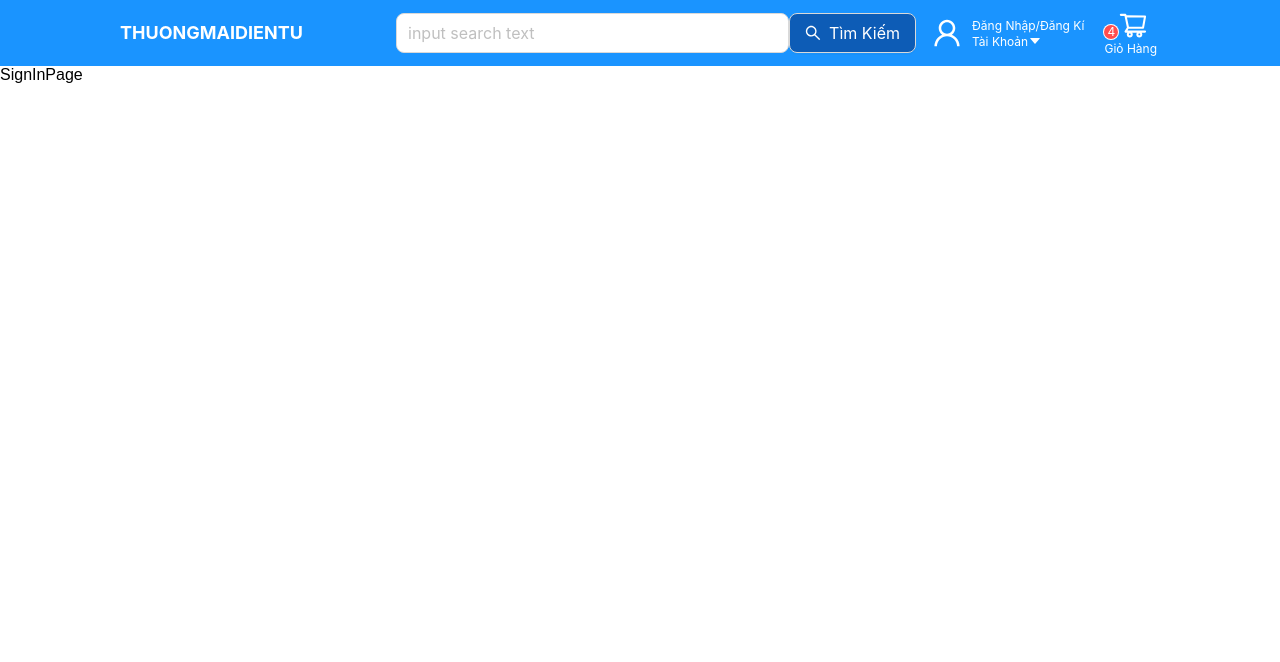
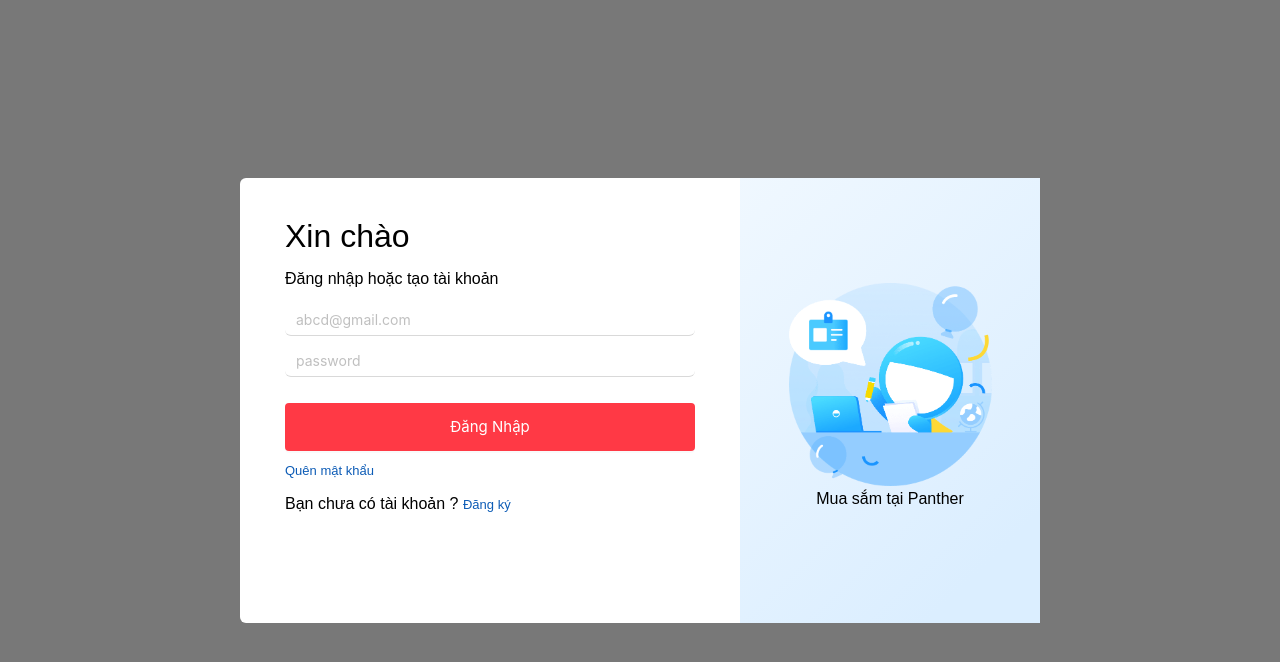
Before and after one commit to QuocTrungTDMU/Website_Ecomerce, a React (Create React App) app in the folder e_ecomerce_system/: page /sign-in in a window 1280 px wide. Shown: the top 662 px of the page. Built offline with nearby package versions, Linux system fonts and the light colour scheme.

Commit message:
Done UI sign-in and sign-up

```diff
--- a/e_ecomerce_system/src/App.js
+++ b/e_ecomerce_system/src/App.js
@@ -1,37 +1,37 @@
-import React, { Fragment } from 'react'
-import { BrowserRouter as Router, Routes, Route } from 'react-router-dom'
-import { routes } from './routes'
-import HeaderComponent from './components/HeaderComponent/HeaderComponent'
-import DefaultComponent from './components/DefaultComponent/DefaultComponent'
-import 'antd/dist/reset.css';
+import React, { Fragment } from "react";
+import { BrowserRouter as Router, Routes, Route } from "react-router-dom";
+import { routes } from "./routes";
+import HeaderComponent from "./components/HeaderComponent/HeaderComponent";
+import DefaultComponent from "./components/DefaultComponent/DefaultComponent";
+import "antd/dist/reset.css";
 
 function App() {
-  console.log(routes)
   return (
     <div>
-      <HeaderComponent />
+      {routes.isShowHeader && <HeaderComponent />}
       <Router>
         <Routes>
-
           {routes.map((route) => {
-            const Page = route.page
-            const Layout = routes.isShowHeader ? DefaultComponent : Fragment
+            const Page = route.page;
+            const Layout = routes.isShowHeader ? DefaultComponent : Fragment;
             return (
-              <Route path={route.path} element={
-                <>
-                  <Page />
-                  <Layout/>
-                </>
-              } />
-            )
+              <Route
+                path={route.path}
+                element={
+                  <>
+                    <Page />
+                    <Layout />
+                  </>
+                }
+              />
+            );
           })}
-
           {/* <Route path='order' element={<Order/>}/>
           <Route path='product' element={<Product/>}/> */}
         </Routes>
       </Router>
     </div>
-  )
+  );
 }
 
-export default App
+export default App;
--- a/e_ecomerce_system/src/components/HeaderComponent/HeaderComponent.jsx
+++ b/e_ecomerce_system/src/components/HeaderComponent/HeaderComponent.jsx
@@ -1,8 +1,17 @@
-import React from 'react'
-import { Badge, Col } from 'antd'
-import { WrapperHeader, WrapperHeaderAccount, WrapperTextHeader, WrapperTextHeaderSmall } from './style'
-import { UserOutlined, CaretDownOutlined, ShoppingCartOutlined } from '@ant-design/icons';
-import ButtonInputSearch from '../ButtonInputSearch/ButtonInputSearch';
+import React from "react";
+import { Badge, Col } from "antd";
+import {
+  WrapperHeader,
+  WrapperHeaderAccount,
+  WrapperTextHeader,
+  WrapperTextHeaderSmall,
+} from "./style";
+import {
+  UserOutlined,
+  CaretDownOutlined,
+  ShoppingCartOutlined,
+} from "@ant-design/icons";
+import ButtonInputSearch from "../ButtonInputSearch/ButtonInputSearch";
 const HeaderComponent = () => {
   return (
     <div>
@@ -12,35 +21,46 @@ const HeaderComponent = () => {
         </Col>
         <Col span={12}>
           <ButtonInputSearch
-          size="large"
-          bordered="false"
-          textButton="Tìm Kiếm"
-          placeholder="input search text"
+            size="large"
+            bordered="false"
+            textButton="Tìm Kiếm"
+            placeholder="input search text"
             // onSearch = {onSearch}
-            enterButton />
+            enterButton
+          />
         </Col>
-        <Col span={6} style={{display:'flex', gap:'20px', alignItems:'center' }}>
+        <Col
+          span={6}
+          style={{ display: "flex", gap: "20px", alignItems: "center" }}
+        >
           <WrapperHeaderAccount>
-            <UserOutlined style={{ fontSize: '30px' }} />
+            <UserOutlined style={{ fontSize: "30px" }} />
             <div>
-              <WrapperTextHeaderSmall style={{ fontSize: '12px' }}>Đăng Nhập/Đăng Kí</WrapperTextHeaderSmall>
+              <WrapperTextHeaderSmall style={{ fontSize: "12px" }}>
+                Đăng Nhập/Đăng Kí
+              </WrapperTextHeaderSmall>
               <div>
-                <WrapperTextHeaderSmall style={{ fontSize: '12px' }}>Tài Khoản</WrapperTextHeaderSmall>
+                <WrapperTextHeaderSmall style={{ fontSize: "12px" }}>
+                  Tài Khoản
+                </WrapperTextHeaderSmall>
                 <CaretDownOutlined />
               </div>
             </div>
           </WrapperHeaderAccount>
           <div>
-            <div>
-              <Badge count={4} size='small'/>
-            <ShoppingCartOutlined style={{ fontSize: '30px',color:'white' }}/>
-            <WrapperTextHeaderSmall>Giỏ Hàng</WrapperTextHeaderSmall>
+            <div  style={{ display: "flex" }}>
+              <ShoppingCartOutlined
+                style={{ fontSize: "30px", color: "white" }}/>
+              <div style={{display:'flex',flexDirection:'column'}}>
+                <Badge count={4} size="small" style={{marginBottom:'5px'}} />
+                <WrapperTextHeaderSmall>Giỏ Hàng</WrapperTextHeaderSmall>
+              </div>
             </div>
           </div>
         </Col>
       </WrapperHeader>
     </div>
-  )
-}
+  );
+};
 
-export default HeaderComponent
+export default HeaderComponent;
--- /dev/null
+++ b/e_ecomerce_system/src/components/InputFormComponent/InputFormComponent.jsx
@@ -0,0 +1,20 @@
+import React, { useState } from "react";
+import { Input } from "antd";
+import { WrapperInputStyle } from "./style";
+const InputFormComponent = (props) => {
+  const [valueInput, setValueInput] = useState("");
+  const { placeholder = "Nhập text", ...rests } = props;
+  return (
+    <>
+      <div>
+        <WrapperInputStyle
+          placeholder={placeholder}
+          value={valueInput}
+          {...rests}
+        ></WrapperInputStyle>
+      </div>
+    </>
+  );
+};
+
+export default InputFormComponent;
--- /dev/null
+++ b/e_ecomerce_system/src/components/InputFormComponent/style.js
@@ -0,0 +1,9 @@
+import { Input } from "antd";
+import styled from "styled-components";
+
+export const WrapperInputStyle = styled(Input)`
+    border-top: none;
+    border-right: none;
+    border-left: none;
+
+`
--- a/e_ecomerce_system/src/index.js
+++ b/e_ecomerce_system/src/index.js
@@ -17,7 +17,7 @@ root.render(
   </React.StrictMode>
 );
 
-// If you want to start measuring performance in your app, pass a function
+// If you want t  o start measuring performance in your app, pass a function
 // to log results (for example: reportWebVitals(console.log))
 // or send to an analytics endpoint. Learn more: https://bit.ly/CRA-vitals
 reportWebVitals();
--- a/e_ecomerce_system/src/pages/SignInPage/SignInPage.jsx
+++ b/e_ecomerce_system/src/pages/SignInPage/SignInPage.jsx
@@ -1,9 +1,69 @@
-import React from 'react'
+import React from "react";
+import { WrapperContainerLeft, WrapperContainerRight, WrapperTextLight } from "./style";
+import InputFormComponent from "../../components/InputFormComponent/InputFormComponent";
+import ButtonComponent from "../../components/ButtonComponent/ButtonComponent";
+import logologin from "../../assets/image/logo_login.png";
+import { Image } from "antd";
 
 const SignInPage = () => {
   return (
-    <div>SignInPage</div>
-  )
-}
+    <div
+      style={{
+        display: "flex",
+        alignItems: "center",
+        justifyContent: "center",
+        background: "rgba(0,0,0,0.53)",
+        height: "100vh",
+      }}
+    >
+      <div
+        style={{
+          width: "800px",
+          height: "445px",
+          borderRadius: "6px",
+          backgroundColor: "white",
+          display: "flex",
+        }}
+      >
+        <WrapperContainerLeft>
+          <h1>Xin chào</h1>
+          <p>Đăng nhập hoặc tạo tài khoản</p>
+          <InputFormComponent style={{marginBottom:'10px'}} placeholder="abcd@gmail.com"/>
+          <InputFormComponent placeholder='password'/>
+          <ButtonComponent
+            size={40}
+            styleButton={{
+              background: "rgb(255,57,69)",
+              height: "48px",
+              width: "100%",
+              border: "none",
+              borderRadius: "4px",
+              margin:'26px 0 10px'
+            }}
+            textButton={"Đăng Nhập"}
+            styleTextButton={{
+              color: "white",
+              fontSize: "15px",
+              fontWeight: "700px",
+            }}
+          ></ButtonComponent>
+          <p><WrapperTextLight>Quên mật khẩu</WrapperTextLight></p>
+          <p>Bạn chưa có tài khoản ? <WrapperTextLight>Đăng ký</WrapperTextLight></p>
+        </WrapperContainerLeft>
+        <WrapperContainerRight>
+          <Image
+            src={logologin}
+            preview={false}
+            alt="Login Logo"
+            height="203px"
+            width="203px"
+            style={{ marginBottom: '20px' }}
+          />
+          <h4>Mua sắm tại Panther</h4>
+        </WrapperContainerRight>
+      </div>
+    </div>
+  );
+};
 
-export default SignInPage
+export default SignInPage;
--- /dev/null
+++ b/e_ecomerce_system/src/pages/SignInPage/style.js
@@ -0,0 +1,30 @@
+import styled from 'styled-components';
+
+export const WrapperContainerLeft = styled.div`
+//   width: 500px;
+//   padding: 20px;
+//   display: flex;
+//   flex-direction: column;
+//   justify-content: center;
+//   align-items: center;
+    flex: 1;
+    padding: 40px 45px 24px;
+    display: flex;
+    flex-direction: column;
+`;
+
+export const WrapperContainerRight = styled.div`
+  width: 300px;
+  background: linear-gradient(136deg, rgb(240,248,255) -1%, rgb(219,238,255) 85%);
+  display: flex;
+  justify-content: center;
+  flex-direction: column;
+  align-items: center;
+  gap: 4px;
+  padding: 20px;
+`;
+export const WrapperTextLight = styled.span`
+    color: rgb(13,92,182);
+    font-size: 13px;
+
+`
--- a/e_ecomerce_system/src/pages/SignUpPage/SignUpPage.jsx
+++ b/e_ecomerce_system/src/pages/SignUpPage/SignUpPage.jsx
@@ -1,8 +1,68 @@
 import React from 'react'
+import { WrapperContainerLeft, WrapperContainerRight, WrapperTextLight } from './style'
+import ButtonComponent from '../../components/ButtonComponent/ButtonComponent'
+import InputFormComponent from '../../components/InputFormComponent/InputFormComponent'
+import logologin from "../../assets/image/logo_login.png";
+import { Image } from "antd";
 
 const SignUpPage = () => {
   return (
-    <div>SignUpPage</div>
+    <div
+      style={{
+        display: "flex",
+        alignItems: "center",
+        justifyContent: "center",
+        background: "rgba(0,0,0,0.53)",
+        height: "100vh",
+      }}
+    >
+      <div
+        style={{
+          width: "800px",
+          height: "445px",
+          borderRadius: "6px",
+          backgroundColor: "white",
+          display: "flex",
+        }}
+      >
+        <WrapperContainerLeft>
+          <h1>Xin chào</h1>
+          <p>Đăng nhập hoặc tạo tài khoản</p>
+          <InputFormComponent style={{marginBottom:'10px'}} placeholder="abcd@gmail.com"/>
+          <InputFormComponent placeholder='password'/>
+          <InputFormComponent placeholder='Enter the password' style={{marginTop:'10px'}} />
+          <ButtonComponent
+            size={40}
+            styleButton={{
+              background: "rgb(255,57,69)",
+              height: "48px",
+              width: "100%",
+              border: "none",
+              borderRadius: "4px",
+              margin:'26px 0 10px'
+            }}
+            textButton={"Đăng Nhập"}
+            styleTextButton={{
+              color: "white",
+              fontSize: "15px",
+              fontWeight: "700px",
+            }}
+          ></ButtonComponent>
+          <p>Bạn đã có tài khoản ?<WrapperTextLight> Đăng Nhập </WrapperTextLight></p>
+        </WrapperContainerLeft>
+        <WrapperContainerRight>
+          <Image
+            src={logologin}
+            preview={false}
+            alt="Login Logo"
+            height="203px"
+            width="203px"
+            style={{ marginBottom: '20px' }}
+          />
+          <h4>Mua sắm tại Panther</h4>
+        </WrapperContainerRight>
+      </div>
+    </div>
   )
 }
 
--- /dev/null
+++ b/e_ecomerce_system/src/pages/SignUpPage/style.js
@@ -0,0 +1,30 @@
+import styled from 'styled-components';
+
+export const WrapperContainerLeft = styled.div`
+//   width: 500px;
+//   padding: 20px;
+//   display: flex;
+//   flex-direction: column;
+//   justify-content: center;
+//   align-items: center;
+    flex: 1;
+    padding: 40px 45px 24px;
+    display: flex;
+    flex-direction: column;
+`;
+
+export const WrapperContainerRight = styled.div`
+  width: 300px;
+  background: linear-gradient(136deg, rgb(240,248,255) -1%, rgb(219,238,255) 85%);
+  display: flex;
+  justify-content: center;
+  flex-direction: column;
+  align-items: center;
+  gap: 4px;
+  padding: 20px;
+`;
+export const WrapperTextLight = styled.span`
+    color: rgb(13,92,182);
+    font-size: 13px;
+
+`
--- a/e_ecomerce_system/src/routes/index.js
+++ b/e_ecomerce_system/src/routes/index.js
@@ -31,12 +31,12 @@ export const routes = [
     {
         path: '/sign-in',
         page: SignInPage,
-        isShowHeader: true,
+        isShowHeader: false,
     },
     {
         path: '/sign-up',
         page: SignUpPage,
-        isShowHeader: true,
+        isShowHeader: false,
     },
     {
         path: '/product-details',
```
Also changed, not shown: e_ecomerce_system/src/assets/image/logo_login.png (added).
